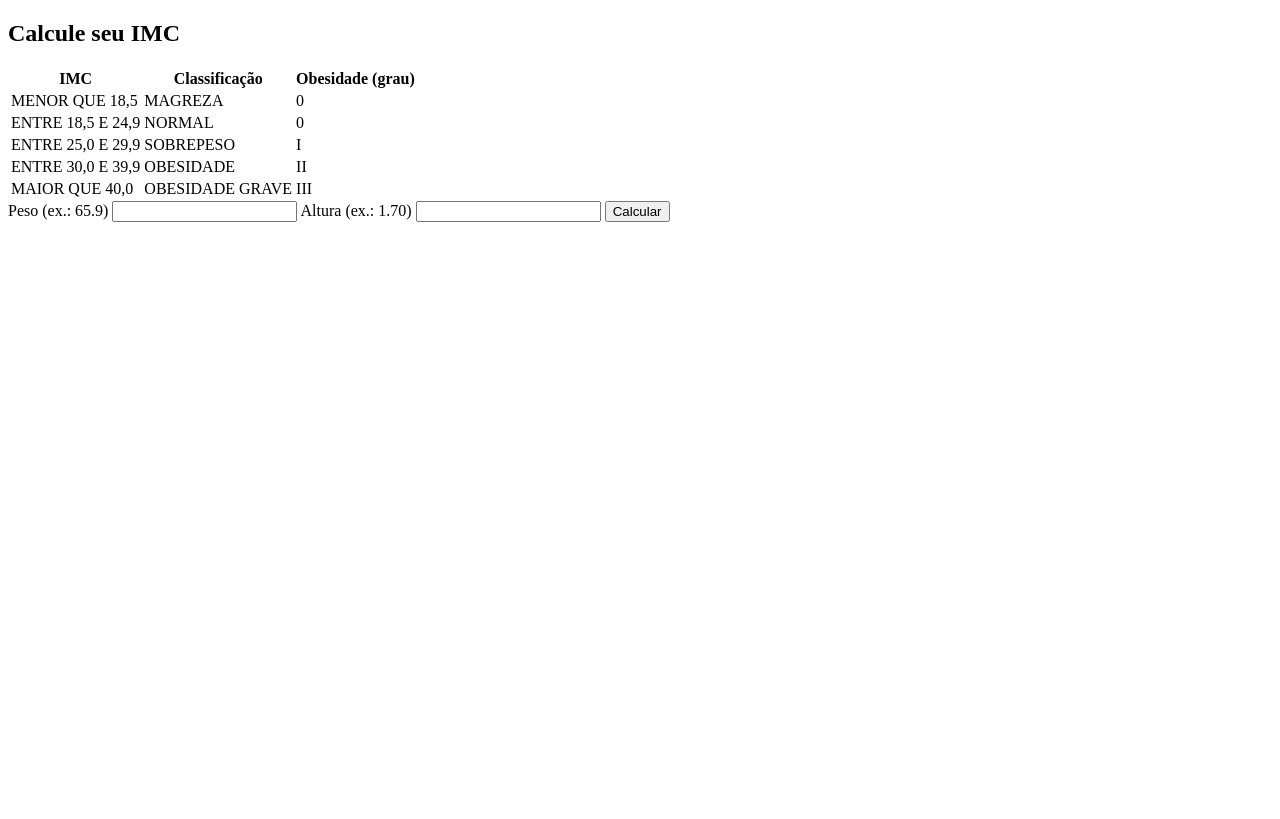
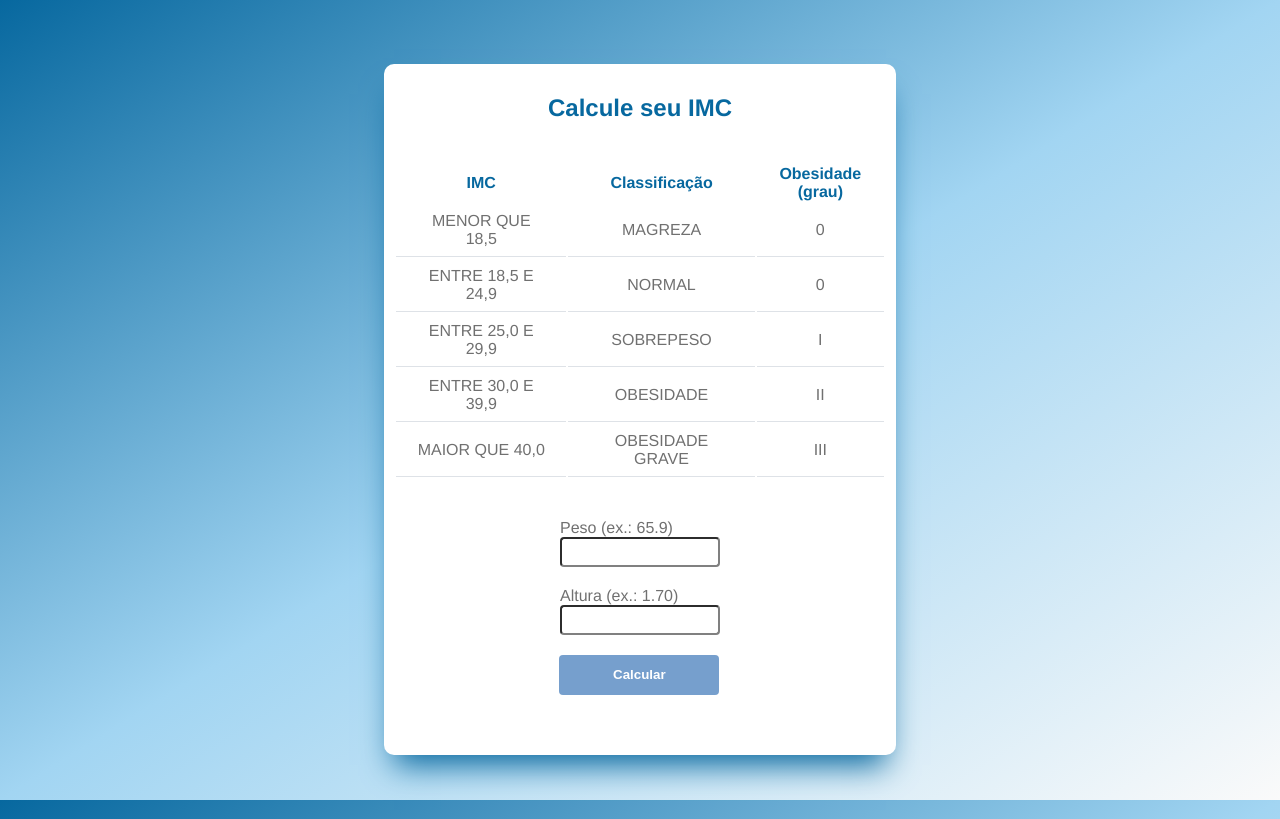
Before and after one commit to lxcvz/IMC_Calculator, a plain HTML site: page assets/index.html in a window 1280 px wide. Drawn offline with Linux system fonts and the light colour scheme; the site is published under a folder, as on GitHub Pages, so addresses that start at the root find nothing.

Commit message:
html fixed

```diff
--- a/assets/index.html
+++ b/assets/index.html
@@ -4,7 +4,7 @@
     <meta charset="UTF-8">
     <meta name="viewport" content="width=device-width, initial-scale=1.0">
     <title>Calculadora IMC</title>
-    <link rel="stylesheet" href="/assets/css/imc.css">
+    <link rel="stylesheet" href="css/imc.css">
 </head>
 <body>
     <section id="container">
```
